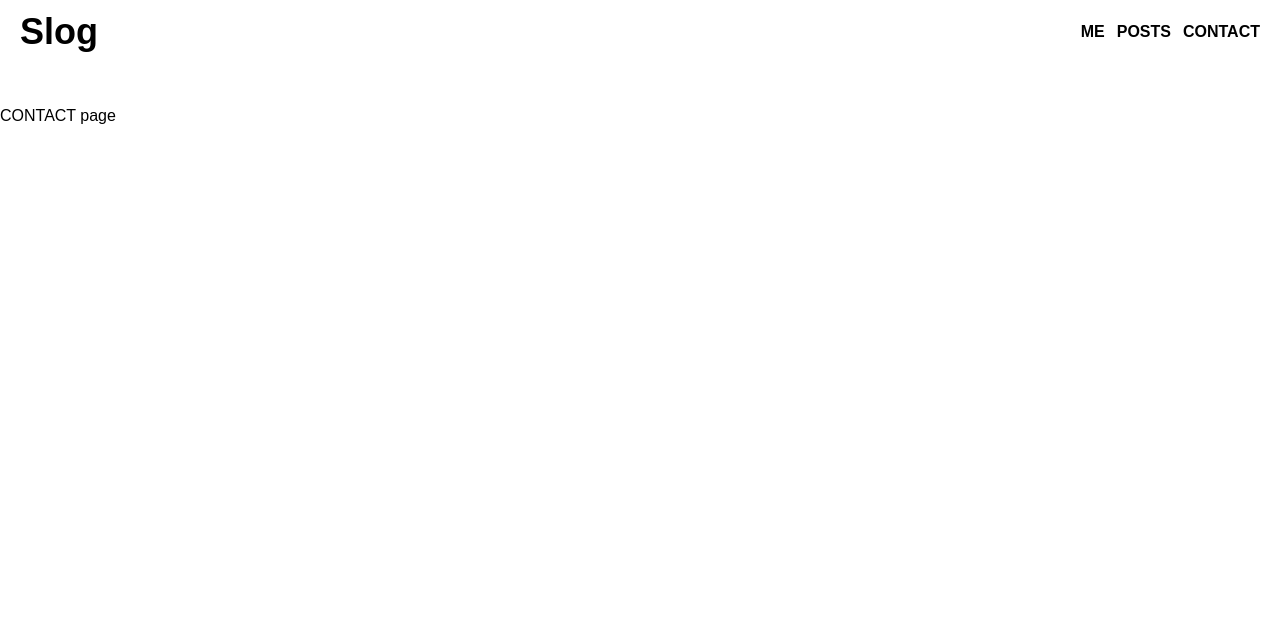
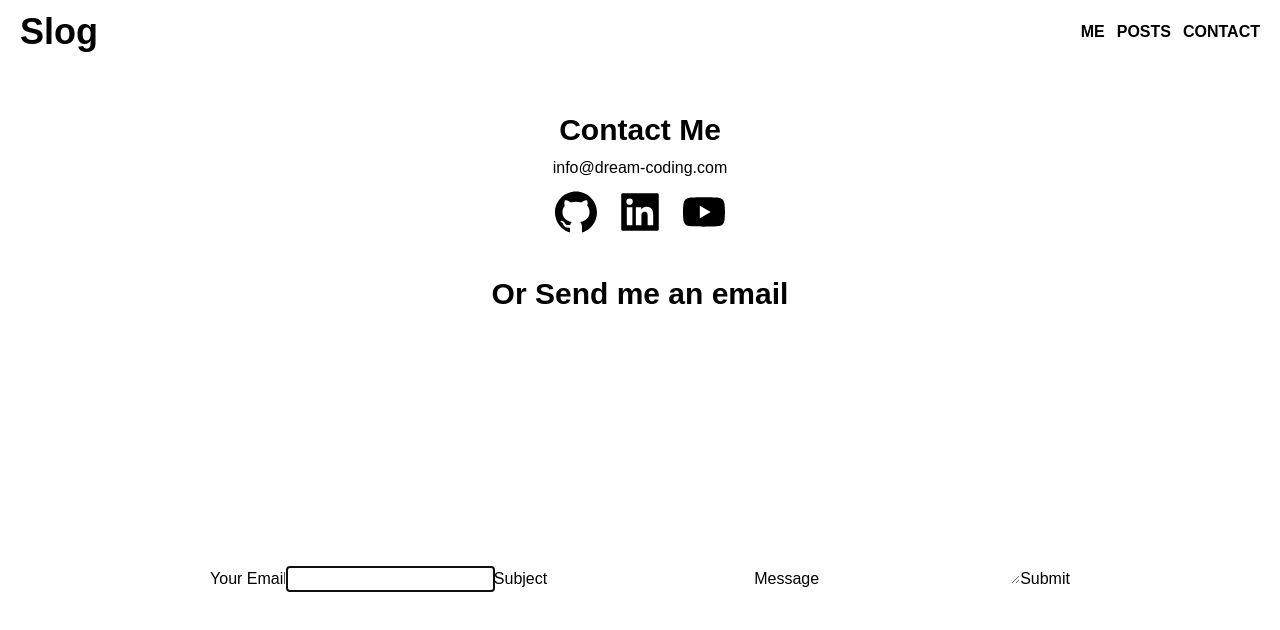
Before and after one commit to smyn95/Slog, a Next.js app: page /contact in a window 1280 px wide. Shown: the top 630 px of the page. Built offline with nearby package versions, Linux system fonts and the light colour scheme; a web font is replaced by a local one.

Commit message:
소개 페이지 추가

```diff
--- a/src/app/contact/page.tsx
+++ b/src/app/contact/page.tsx
@@ -1,7 +1,32 @@
-export default function Contact() {
+import ContactForm from '@/components/contactForm';
+import { AiFillGithub, AiFillLinkedin, AiFillYoutube } from 'react-icons/ai';
+
+const LINKS = [
+    { icon: <AiFillGithub />, url: '' },
+    { icon: <AiFillLinkedin />, url: '' },
+    { icon: <AiFillYoutube />, url: '' }
+];
+
+export default function ContactPage() {
     return (
-        <>
-            <div>CONTACT page</div>
-        </>
+        <section className="flex flex-col items-center">
+            <h2 className="my-2 text-3xl font-bold">Contact Me</h2>
+            <p>info@dream-coding.com</p>
+            <ul className="flex gap-4 my-2">
+                {LINKS.map((link, index) => (
+                    <a
+                        key={index}
+                        href={link.url}
+                        target="_blank"
+                        rel="noreferrer"
+                        className="text-5xl hover:text-yellow-400"
+                    >
+                        {link.icon}
+                    </a>
+                ))}
+            </ul>
+            <h2 className="my-8 text-3xl font-bold">Or Send me an email</h2>
+            <ContactForm />
+        </section>
     );
 }
--- a/src/app/layout.tsx
+++ b/src/app/layout.tsx
@@ -10,7 +10,7 @@
     description: 'Generated by create next app'
 };
 
-export default function RootLayout({ children }: { children: React.ReactNode }) {
+export default async function RootLayout({ children }: { children: React.ReactNode }) {
     return (
         <html lang="en" className={sans.className}>
             <body className="flex flex-col w-full mx-auto max-w-screen-2xl">
--- a/src/app/me/page.tsx
+++ b/src/app/me/page.tsx
@@ -1,7 +1,18 @@
+import Profile from '@/components/pofile/Page';
+
+const TITLE_CLASS = 'text-2xl font-bold text-gray-800 my-2';
 export default function Me() {
     return (
         <>
-            <div>ME page</div>
+            <Profile />
+            <section className="p-8 m-8 text-center bg-gray-100 shadow-lg">
+                <h2 className={TITLE_CLASS}>Who Am I?</h2>
+                <p>FE</p>
+                <h2 className={TITLE_CLASS}>Career</h2>
+                <p>Liche</p>
+                <h2 className={TITLE_CLASS}>Skills</h2>
+                <p>React</p>
+            </section>
         </>
     );
 }
--- /dev/null
+++ b/src/components/contactForm.tsx
@@ -0,0 +1,41 @@
+'use client';
+
+import { ChangeEvent, FormEvent, useState } from 'react';
+
+type Form = {
+    from: string;
+    subject: string;
+    message: string;
+};
+
+export default function ContactForm() {
+    const [form, setForm] = useState<Form>({
+        from: '',
+        subject: '',
+        message: ''
+    });
+
+    const onChange = (e: ChangeEvent<HTMLInputElement | HTMLTextAreaElement>) => {
+        const { name, value } = e.target;
+        setForm((prev) => ({ ...prev, [name]: value }));
+    };
+
+    const onSubmit = (e: FormEvent<HTMLFormElement>) => {
+        e.preventDefault();
+        console.log(form);
+    };
+
+    return (
+        <>
+            <form onSubmit={onSubmit}>
+                <label htmlFor="from">Your Email</label>
+                <input type="email" id="from" name="from" required autoFocus value={form.from} onChange={onChange} />
+                <label htmlFor="subject">Subject</label>
+                <input type="text" id="subject" name="subject" required value={form.subject} onChange={onChange} />
+                <label htmlFor="message">Message</label>
+                <textarea rows={10} id="message" name="message" required value={form.message} onChange={onChange} />
+                <button type="submit">Submit</button>
+            </form>
+        </>
+    );
+}
```
